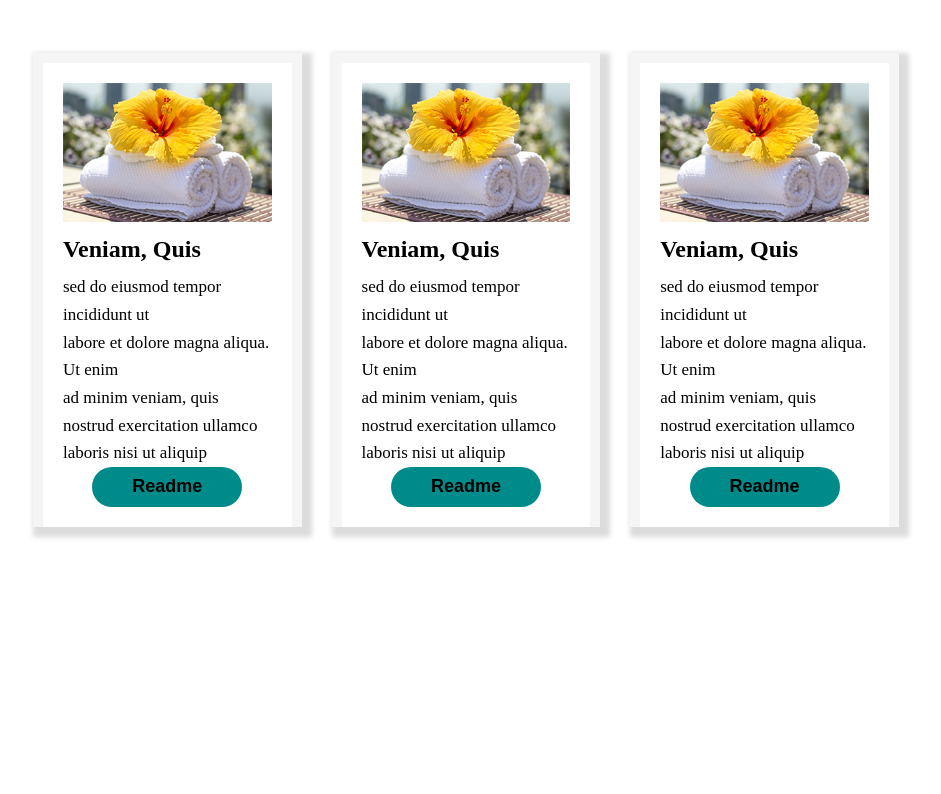
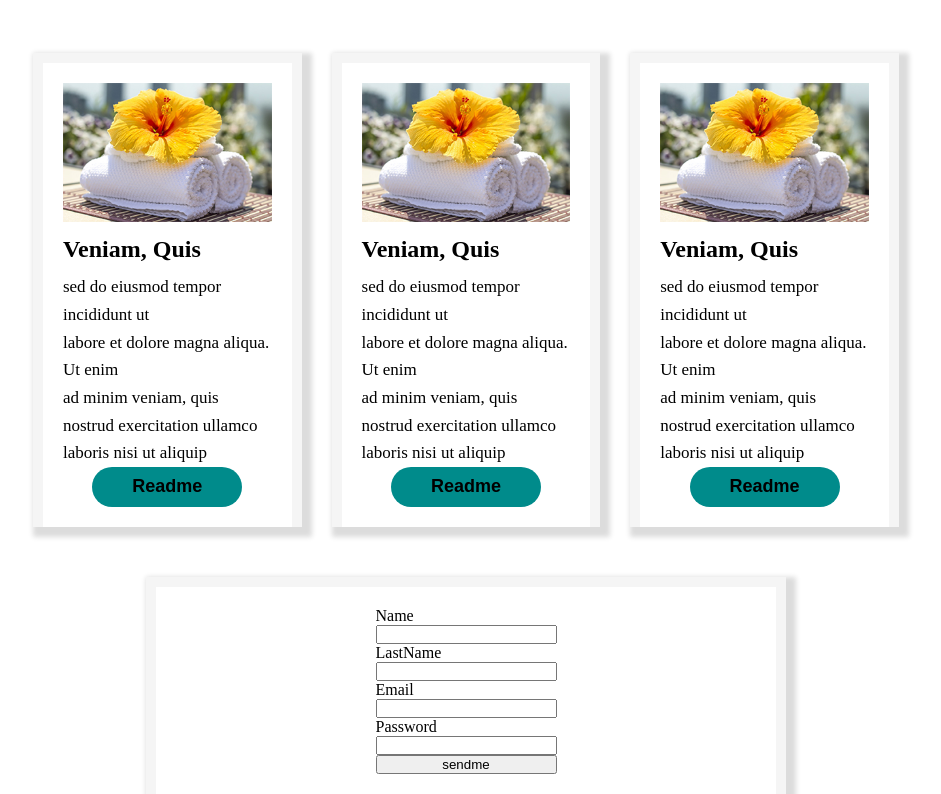
Before and after one commit to MahsumaRezai/React-site, a React (Create React App) app: page / in a window 1280 px wide. Shown: the part 246-1040 px from the top of the page, without its empty margins (174-1115 px from the left). Before the commit the page ends 800 px from the top, so only its background shows below. Built offline with nearby package versions, Linux system fonts and the light colour scheme.

Commit message:
add form section

```diff
--- a/src/App.js
+++ b/src/App.js
@@ -1,11 +1,14 @@
 import { Fragment } from "react";
 import Header from "./componet/UI/Header";
 import SectionOne from "./componet/Section/SectionOne";
+import AddUser from "./componet/AddUser/AddUser";
 function App() {
   return (
     <Fragment>
       <Header />
       <SectionOne/>
+      <AddUser/>
+
     </Fragment>
 
   );
--- /dev/null
+++ b/src/componet/AddUser/Add.module.css
@@ -0,0 +1,6 @@
+.form {
+    display: grid;
+    grid-template-rows: repeat(1fr);
+    justify-content: center;
+    align-content: center;
+}
--- /dev/null
+++ b/src/componet/AddUser/AddUser.js
@@ -0,0 +1,24 @@
+import classes from './Add.module.css'
+import Cartform from './Cartfrom';
+const AddUser = (posp) => {
+    return (
+        <Cartform>
+
+            <form className={classes.form}>
+                <label htmlFor="name">Name</label>
+                <input id="name"></input>
+                <label htmlFor="lastname">LastName</label>
+                <input id="lastname"></input>
+                <label htmlFor="email">Email</label>
+                <input id="email"></input>
+                <label htmlFor="password">Password</label>
+                <input id="password"></input>
+                <button>sendme</button>
+
+            </form>
+        </Cartform>
+
+    )
+
+}
+export default AddUser;
--- /dev/null
+++ b/src/componet/AddUser/Cartform.module.css
@@ -0,0 +1,9 @@
+.cart {
+    width: 50%;
+    border: 10px solid whitesmoke;
+    margin: auto;
+    margin-top: 50px;
+    box-shadow: 5px 5px 5px 5px gainsboro;
+    padding: 20px;
+    border-bottom: none;
+}
--- /dev/null
+++ b/src/componet/AddUser/Cartfrom.js
@@ -0,0 +1,9 @@
+import classes from './Cartform.module.css'
+const Cartform=(props)=>{
+    return(
+        <div className={classes.cart}>{props.children}
+
+        </div>
+    )
+}
+export default Cartform;
```
Also changed, not shown: src/index.css (line endings or trailing spaces).
